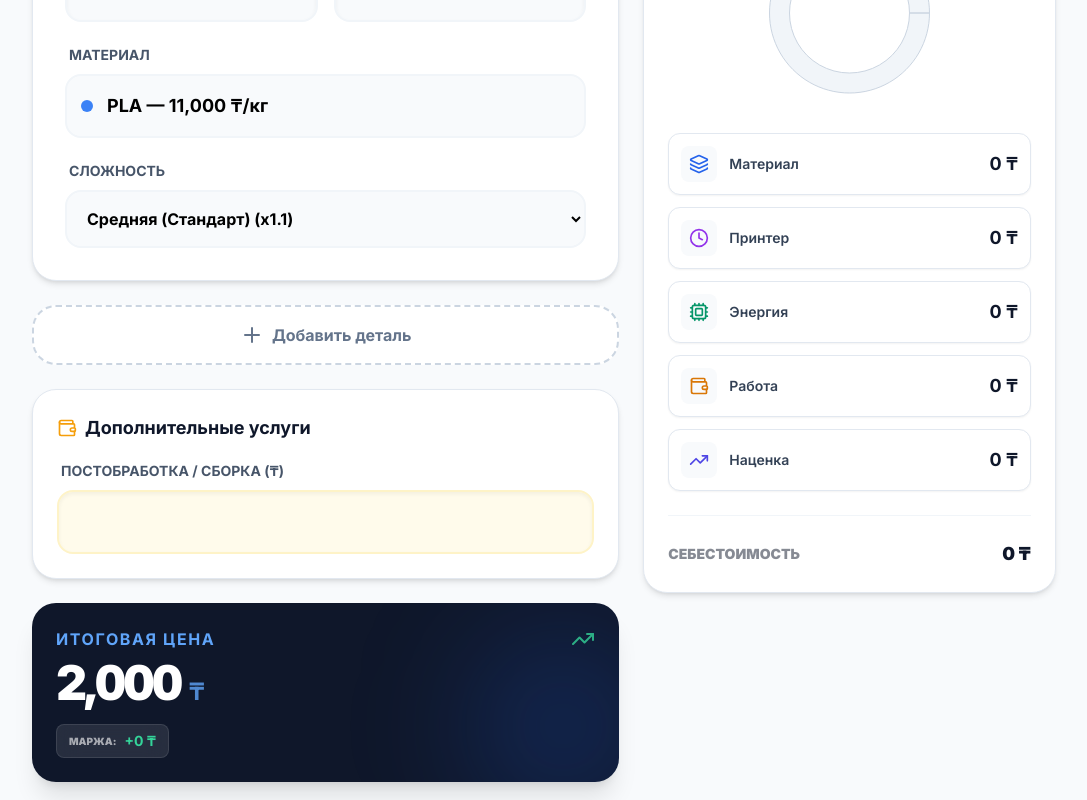
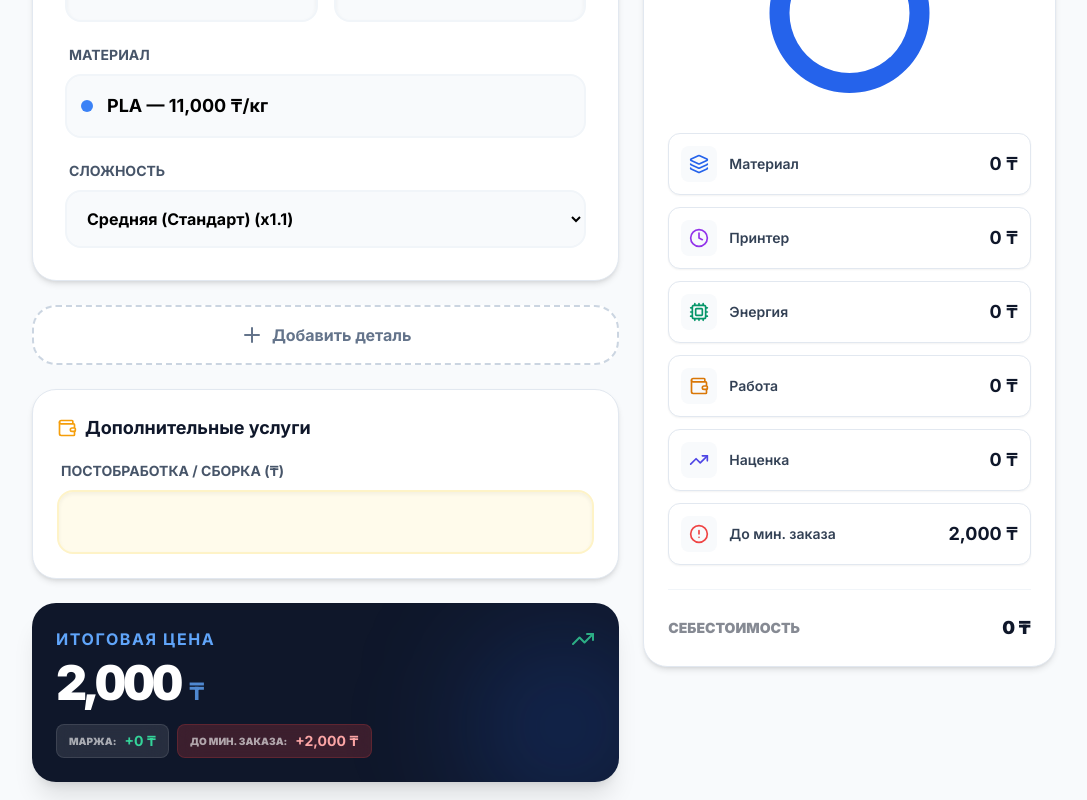
Before and after one commit to ziyadabek/3d-calc-pro, a React (Vite) app: page / in a window 1280 px wide. Shown: the part 280-1080 px from the top of the page, without its empty margins (96-1183 px from the left). Built offline with nearby package versions, Linux system fonts and the light colour scheme.

Commit message:
fix(calc): исправление математики расчетов калькулятора и обновление README

```diff
--- a/components/DetailsSidebar.tsx
+++ b/components/DetailsSidebar.tsx
@@ -1,6 +1,6 @@
 import * as React from 'react';
 import { useMemo } from 'react';
-import { ShieldAlert, Layers, Clock, Cpu, Wallet, TrendingUp } from 'lucide-react';
+import { ShieldAlert, Layers, Clock, Cpu, Wallet, TrendingUp, AlertCircle } from 'lucide-react';
 import {
     PieChart,
     Pie,
@@ -26,6 +26,7 @@ export const DetailsSidebar: React.FC<DetailsSidebarProps> = ({ results }) => {
             { name: 'Труд', value: results.laborCost },
             { name: 'Прибыль', value: results.markup },
             { name: 'Сложность', value: results.complexityBonus },
+            { name: 'Мин. заказ', value: results.minOrderSurcharge || 0 },
         ].filter(d => d.value > 0);
 
         if (data.length === 0) {
@@ -72,6 +73,9 @@ export const DetailsSidebar: React.FC<DetailsSidebarProps> = ({ results }) => {
                 <ResultItem icon={<Cpu size={20} />} label="Энергия" value={results.electricityCost} color="text-emerald-600" />
                 <ResultItem icon={<Wallet size={20} />} label="Работа" value={results.laborCost} color="text-amber-600" />
                 <ResultItem icon={<TrendingUp size={20} />} label="Наценка" value={results.markup + results.complexityBonus} color="text-indigo-600" />
+                {results.minOrderSurcharge > 0 && (
+                    <ResultItem icon={<AlertCircle size={20} />} label="До мин. заказа" value={results.minOrderSurcharge} color="text-red-500" />
+                )}
             </div>
 
             <div className="mt-6 pt-6 border-t border-slate-100">
--- a/components/PriceTotal.tsx
+++ b/components/PriceTotal.tsx
@@ -32,6 +32,12 @@ export const PriceTotal: React.FC<PriceTotalProps> = ({ results }) => {
                             <span className="text-indigo-300 font-bold text-sm">+{Math.round(results.complexityBonus).toLocaleString()} ₸</span>
                         </div>
                     )}
+                    {results.minOrderSurcharge > 0 && (
+                        <div className="px-3 py-1.5 bg-red-500/20 rounded-lg border border-red-500/20 flex items-center gap-2 backdrop-blur-md">
+                            <span className="text-[10px] font-black uppercase opacity-60">До мин. заказа:</span>
+                            <span className="text-red-300 font-bold text-sm">+{Math.round(results.minOrderSurcharge).toLocaleString()} ₸</span>
+                        </div>
+                    )}
                 </div>
             </div>
             <div className="absolute -bottom-10 -right-10 w-48 h-48 bg-blue-600/20 rounded-full blur-[60px] print:hidden"></div>
--- a/hooks/useCalculator.ts
+++ b/hooks/useCalculator.ts
@@ -16,8 +16,12 @@ export function useCalculator(parts: PrintPart[], labor: number, settings: CalcS
             const work = part.hours * settings.amortizationPerHour;
             const elec = part.hours * settings.electricityPerHour;
 
-            // Применяем коэффициент брака к себестоимости
-            const partBase = (matCost + work + elec) * settings.wasteFactor;
+            // Apply waste factor to individual components so the breakdown matches total
+            const matCostWithWaste = matCost * settings.wasteFactor;
+            const workWithWaste = work * settings.wasteFactor;
+            const elecWithWaste = elec * settings.wasteFactor;
+
+            const partBase = matCostWithWaste + workWithWaste + elecWithWaste;
 
             // Use individual material markup instead of global
             const materialMarkup = settings.materialMarkups?.[part.materialType] || settings.markupPercent;
@@ -29,9 +33,9 @@ export function useCalculator(parts: PrintPart[], labor: number, settings: CalcS
 
             const partComplexityBonus = partTotal - partTotalBeforeComplexity;
 
-            totalMaterial += matCost;
-            totalWork += work;
-            totalElec += elec;
+            totalMaterial += matCostWithWaste;
+            totalWork += workWithWaste;
+            totalElec += elecWithWaste;
             totalMarkup += partMarkup;
             totalComplexity += partComplexityBonus;
             totalBase += partBase;
@@ -42,7 +46,8 @@ export function useCalculator(parts: PrintPart[], labor: number, settings: CalcS
         const calculatedTotal = totalBase + totalMarkup + totalComplexity + laborCost + laborMarkup;
 
         // Применяем минимальную цену заказа
-        const finalTotal = Math.max(calculatedTotal, settings.minOrderPrice);
+        const minOrderSurcharge = Math.max(0, settings.minOrderPrice - calculatedTotal);
+        const finalTotal = calculatedTotal + minOrderSurcharge;
 
         return {
             materialCost: totalMaterial,
@@ -52,6 +57,7 @@ export function useCalculator(parts: PrintPart[], labor: number, settings: CalcS
             subtotal: totalBase + laborCost,
             markup: totalMarkup + laborMarkup,
             complexityBonus: totalComplexity,
+            minOrderSurcharge: minOrderSurcharge,
             total: finalTotal
         };
     }, [parts, labor, settings]);
--- a/services/pdfGenerator.ts
+++ b/services/pdfGenerator.ts
@@ -36,7 +36,7 @@ export async function generatePDF(
         const matCost = (part.weight / 1000) * part.materialPrice;
         const work = part.hours * settings.amortizationPerHour;
         const elec = part.hours * settings.electricityPerHour;
-        const partBase = matCost + work + elec;
+        const partBase = (matCost + work + elec) * settings.wasteFactor;
         const materialMarkup = settings.materialMarkups?.[part.materialType] || settings.markupPercent;
         const partMarkup = partBase * (materialMarkup / 100);
         const factor = COMPLEXITY_MULTIPLIERS[part.complexity].factor;
@@ -71,9 +71,14 @@ export async function generatePDF(
     const summaryData = [
         ['Материалы', `${Math.round(results.materialCost).toLocaleString()} ₸`],
         ['Производственные расходы', `${Math.round(results.workCost + results.electricityCost + results.markup + results.complexityBonus).toLocaleString()} ₸`],
-        ['Доп. услуги', `${Math.round(results.laborCost).toLocaleString()} ₸`],
-        ['ИТОГО К ОПЛАТЕ', `${Math.round(results.total).toLocaleString()} ₸`]
+        ['Доп. услуги', `${Math.round(results.laborCost).toLocaleString()} ₸`]
     ];
+
+    if (results.minOrderSurcharge > 0) {
+        summaryData.push(['Доплата до мин. заказа', `${Math.round(results.minOrderSurcharge).toLocaleString()} ₸`]);
+    }
+
+    summaryData.push(['ИТОГО К ОПЛАТЕ', `${Math.round(results.total).toLocaleString()} ₸`]);
 
     autoTable(doc, {
         startY: finalY + 5,
@@ -85,7 +90,7 @@ export async function generatePDF(
             1: { halign: 'right' }
         },
         didParseCell: (data) => {
-            if (data.row.index === 3) {
+            if (data.row.index === summaryData.length - 1) {
                 data.cell.styles.fontStyle = 'bold';
                 data.cell.styles.textColor = [37, 99, 235];
                 data.cell.styles.fontSize = 14;
--- a/services/reportGenerator.ts
+++ b/services/reportGenerator.ts
@@ -10,13 +10,17 @@ export function generateTextReport(parts: PrintPart[], labor: number, results: C
    ⚙️ Сложность: ${COMPLEXITY_MULTIPLIERS[p.complexity].name}
 `).join('\n');
 
+    const surchargeText = results.minOrderSurcharge > 0
+        ? `\n⚠️ Доплата до мин. заказа: ${Math.round(results.minOrderSurcharge).toLocaleString()} ₸\n------------------------------`
+        : '';
+
     return `
 📊 ОТЧЕТ 3D ПЕЧАТИ (3D Calc Pro)
 ------------------------------
 ${partsDetails}
 ------------------------------
 🛠 Доп. услуги: ${labor.toLocaleString()} ₸
-------------------------------
+------------------------------${surchargeText}
 💰 ИТОГО: ${Math.round(results.total).toLocaleString()} ₸
 ------------------------------
 📍 Усть-Каменогорск
--- a/types/index.ts
+++ b/types/index.ts
@@ -70,5 +70,6 @@ export interface CalcResults {
   subtotal: number;
   markup: number;
   complexityBonus: number;
+  minOrderSurcharge: number;
   total: number;
 }
```
